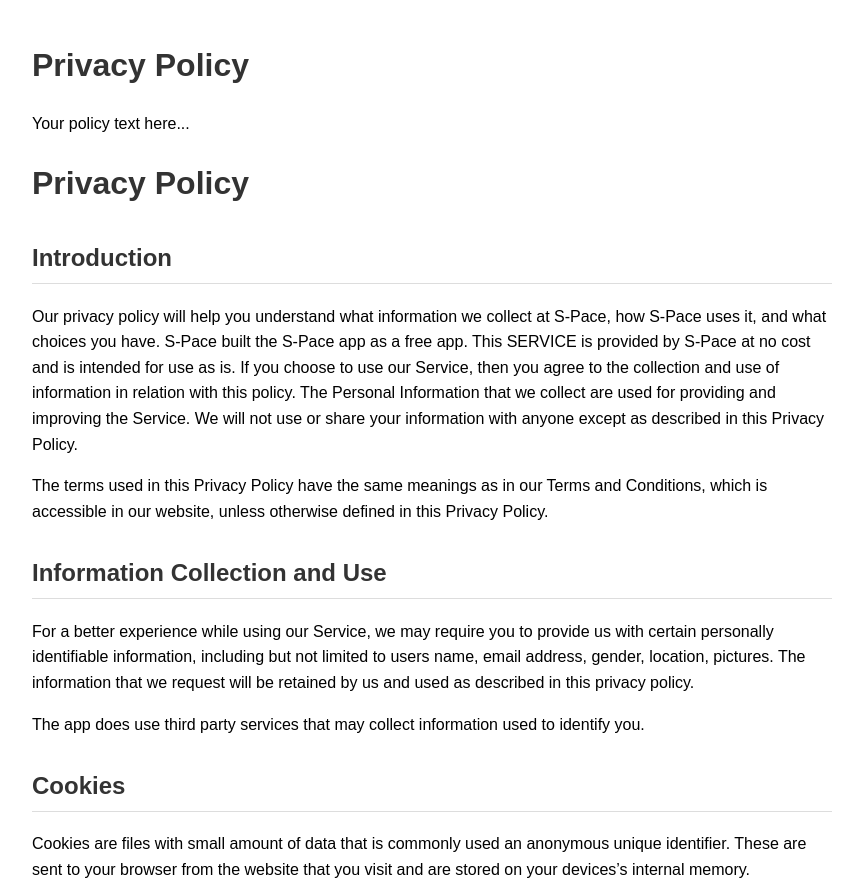
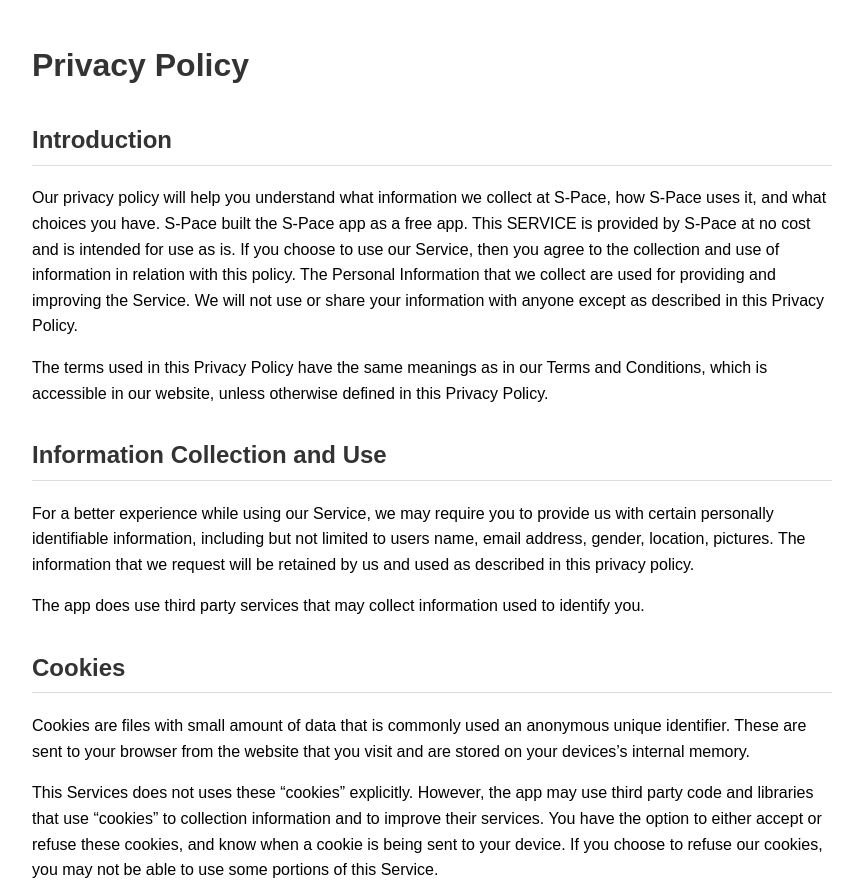
Before and after one commit to ugurbayraktar/space-privacy, a plain HTML site: page index.html in a window 1280 px wide. Shown: the top 886 px of the page, without its empty margins (8-871 px from the left). Drawn offline with Linux system fonts and the light colour scheme.

Commit message:
Update index.html

```diff
--- a/index.html
+++ b/index.html
@@ -1,10 +1,3 @@
-<html>
-  <head><title>Privacy Policy</title></head>
-  <body>
-    <h1>Privacy Policy</h1>
-    <p>Your policy text here...</p>
-  </body>
-</html>
 
 <html lang="en">
 <head>
```
